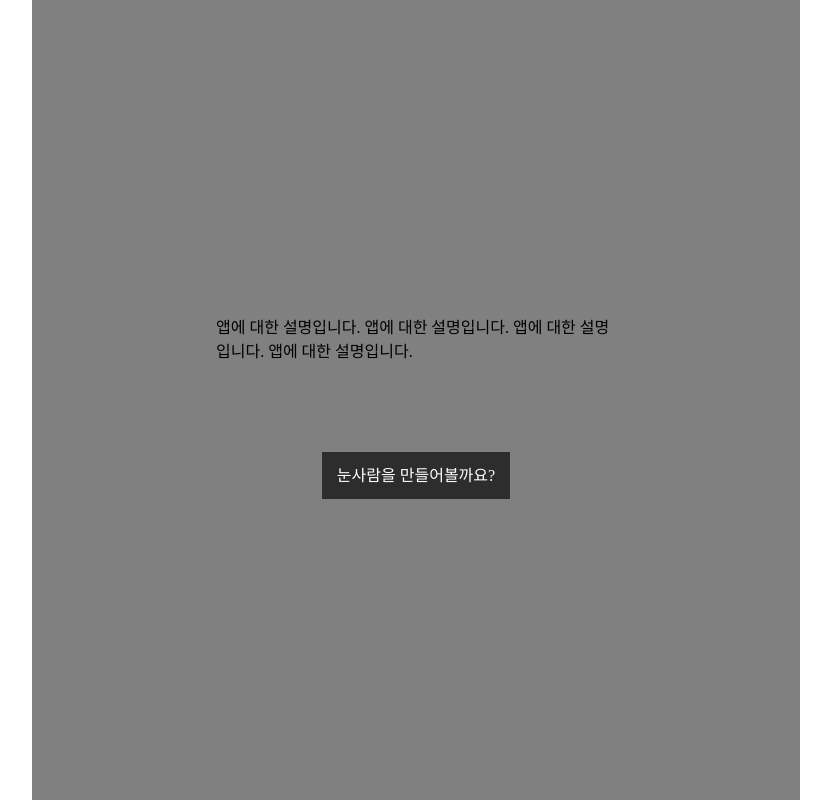
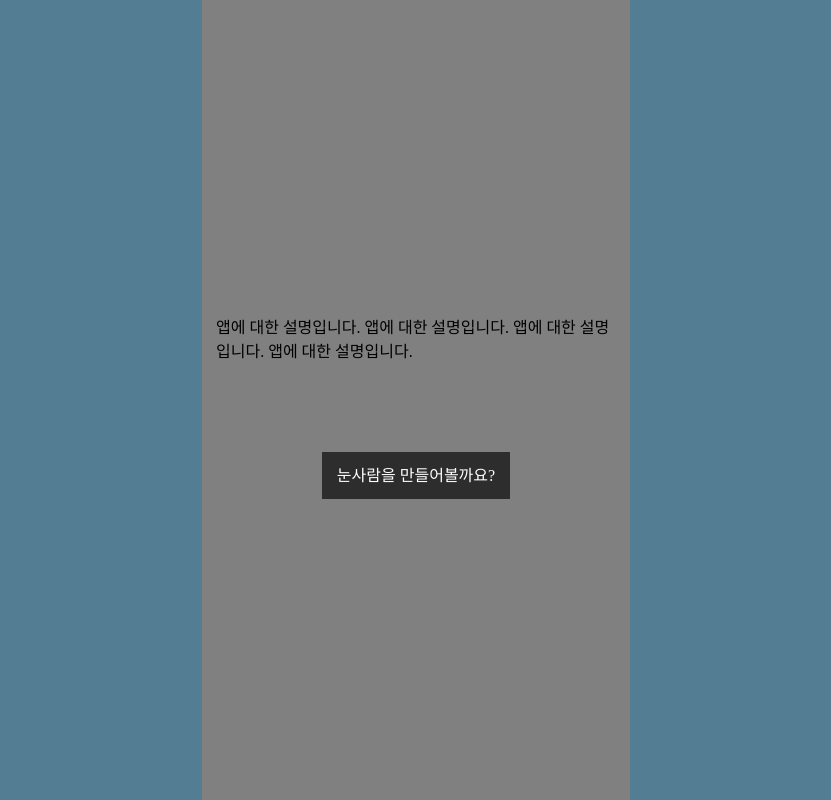
Before and after one commit to sojuthon-doyouwannabuildasnowman/web, a Next.js app: page / in a window 1280 px wide. Shown: the whole page, without its empty margins (224-1055 px from the left). Built offline with nearby package versions, Linux system fonts and the light colour scheme.

Commit message:
global css 적용

```diff
--- a/src/styles/global.ts
+++ b/src/styles/global.ts
@@ -2,13 +2,19 @@ import { css } from "@emotion/react";
 
 export const reset = css`
   * {
+    box-sizing: border-box;
+  }
+  html,
+  body {
     margin: 0;
     padding: 0;
-		box-sizing: border-box;
+  }
+  html {
+    background-color: #537d93;
   }
   body {
-		width: 100%;
-		max-width: 768px;
+    max-width: 428px;
+    height: 100vh;
     margin: 0 auto;
   }
 `;
```
Lines whose indentation alone changed are shown as unchanged.
